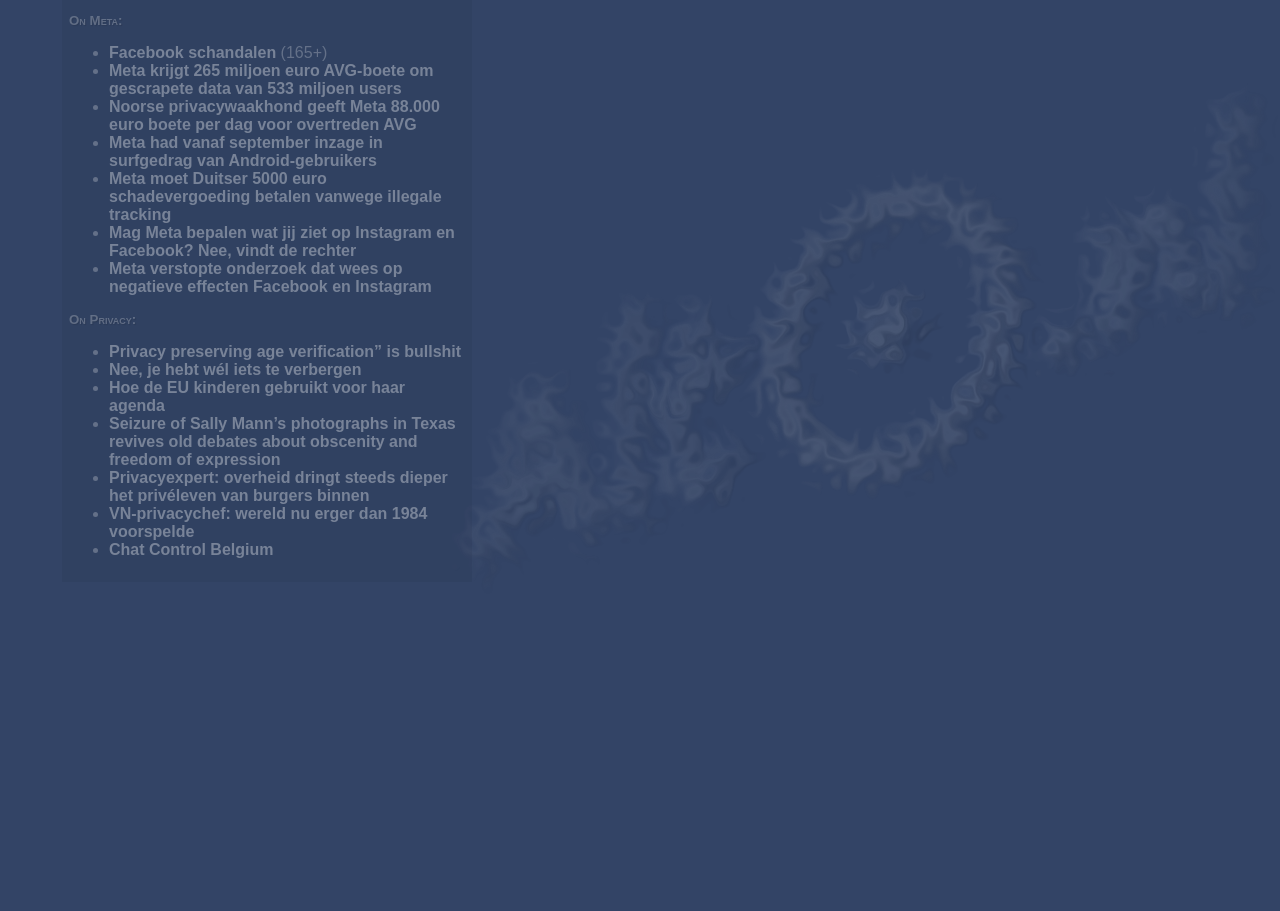
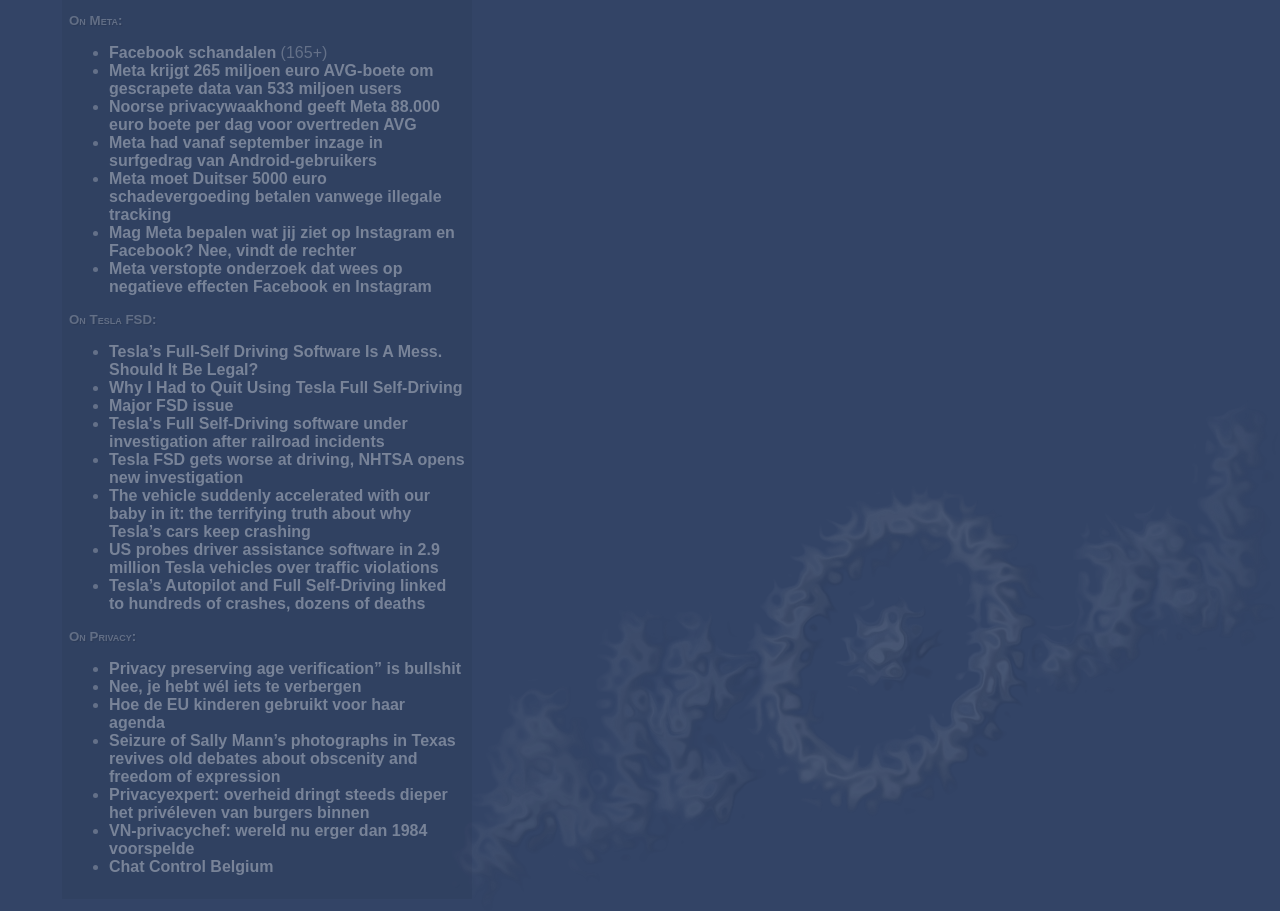
Before and after one commit to brownhamer/alt0.nl, a PHP site: page /on.php in a window 1280 px wide. Shown: the part 808-1719 px from the top of the page. Before the commit the page ends 1366 px from the top, so only its background shows below. Run offline with PHP 8.4, Linux system fonts and the light colour scheme.

Commit message:
Added on Tesla FSD section

```diff
--- a/on.php
+++ b/on.php
@@ -45,6 +45,18 @@ startHtmlPage('Alt0.nl &rarr; On AI');
   <li><a href="https://tweakers.net/nieuws/241810/meta-verstopte-onderzoek-dat-wees-op-negatieve-effecten-facebook-en-instagram.html">Meta verstopte onderzoek dat wees op negatieve effecten Facebook en Instagram</a></li>
 </ul>
 
+<h5>On Tesla FSD:</h5>
+<ul>
+  <li><a href="https://www.forbes.com/sites/alanohnsman/2025/09/23/teslas-full-self-driving-software-is-a-mess-should-it-be-legal/">Tesla’s Full-Self Driving Software Is A Mess. Should It Be Legal?</a></li>
+  <li><a href="https://www.motortrend.com/reviews/2023-tesla-model-y-long-range-yearlong-review-full-self-driving-danger">Why I Had to Quit Using Tesla Full Self-Driving</a></li>
+  <li><a href="https://teslamotorsclub.com/tmc/threads/major-fsd-issue.344805/">Major FSD issue</a></li>
+  <li><a href="https://www.nbcnews.com/tech/elon-musk/tesla-full-self-driving-fsd-problems-investigation-train-issues-rcna236729">Tesla's Full Self-Driving software under investigation after railroad incidents</a></li>
+  <li><a href="https://arstechnica.com/cars/2025/10/tesla-fsd-gets-worse-at-driving-nhtsa-opens-new-investigation/">Tesla FSD gets worse at driving, NHTSA opens new investigation</a></li>
+  <li><a href="https://www.theguardian.com/technology/2025/jul/05/the-vehicle-suddenly-accelerated-with-our-baby-in-it-the-terrifying-truth-about-why-teslas-cars-keep-crashing">The vehicle suddenly accelerated with our baby in it: the terrifying truth about why Tesla’s cars keep crashing</a></li>
+  <li><a href="https://www.reuters.com/business/autos-transportation/us-opens-probe-into-28-million-tesla-vehicles-over-traffic-violations-when-using-2025-10-09/">US probes driver assistance software in 2.9 million Tesla vehicles over traffic violations</a></li>
+  <li><a href="https://www.theverge.com/2024/4/26/24141361/tesla-autopilot-fsd-nhtsa-investigation-report-crash-death">Tesla’s Autopilot and Full Self-Driving linked to hundreds of crashes, dozens of deaths</a></li>
+</ul>
+
 <h5>On Privacy:</h5>
 <ul>
   <li><a href="https://pluralistic.net/2025/08/14/bellovin/#wont-someone-think-of-the-cryptographers">Privacy preserving age verification” is bullshit</a></li>
```
